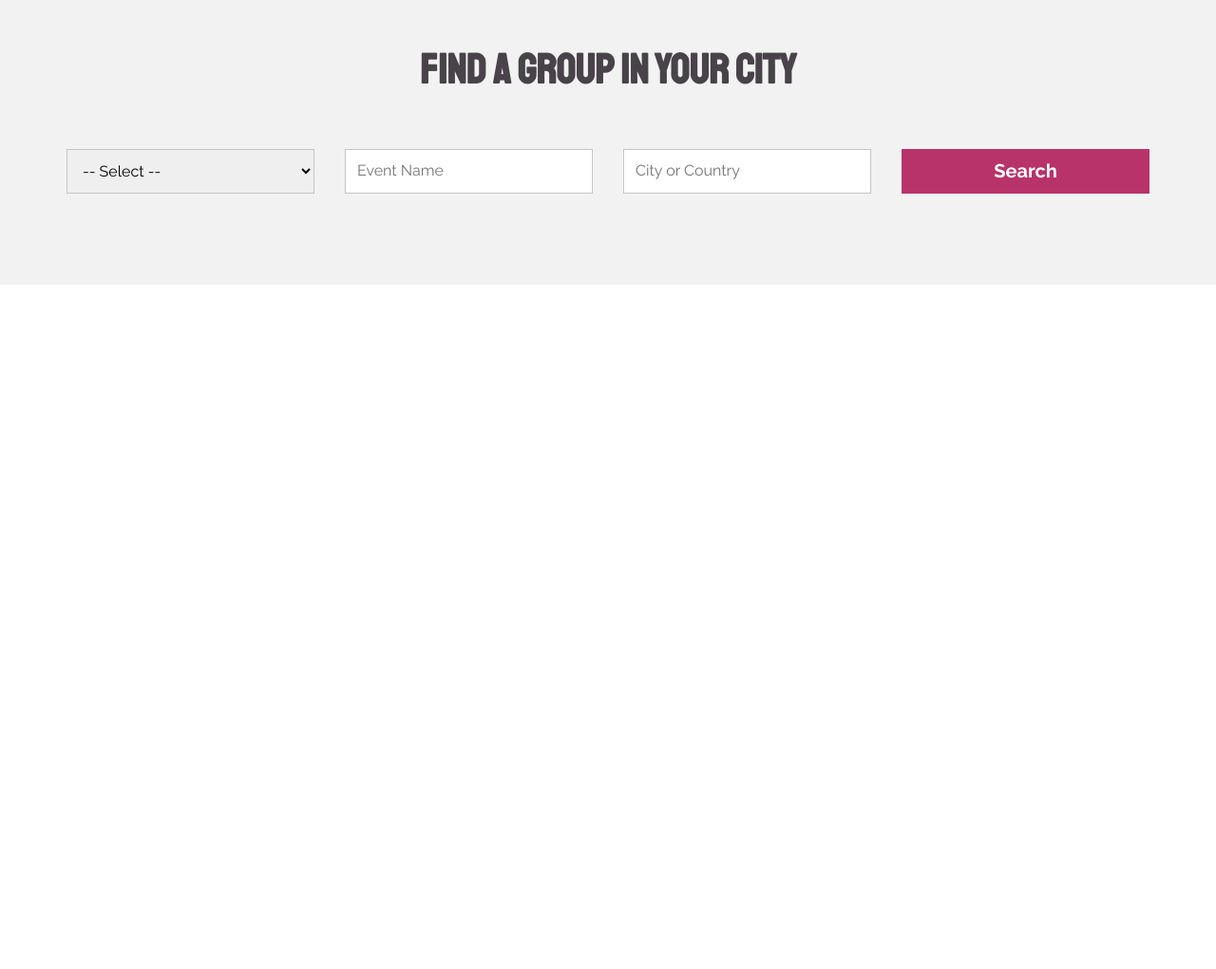
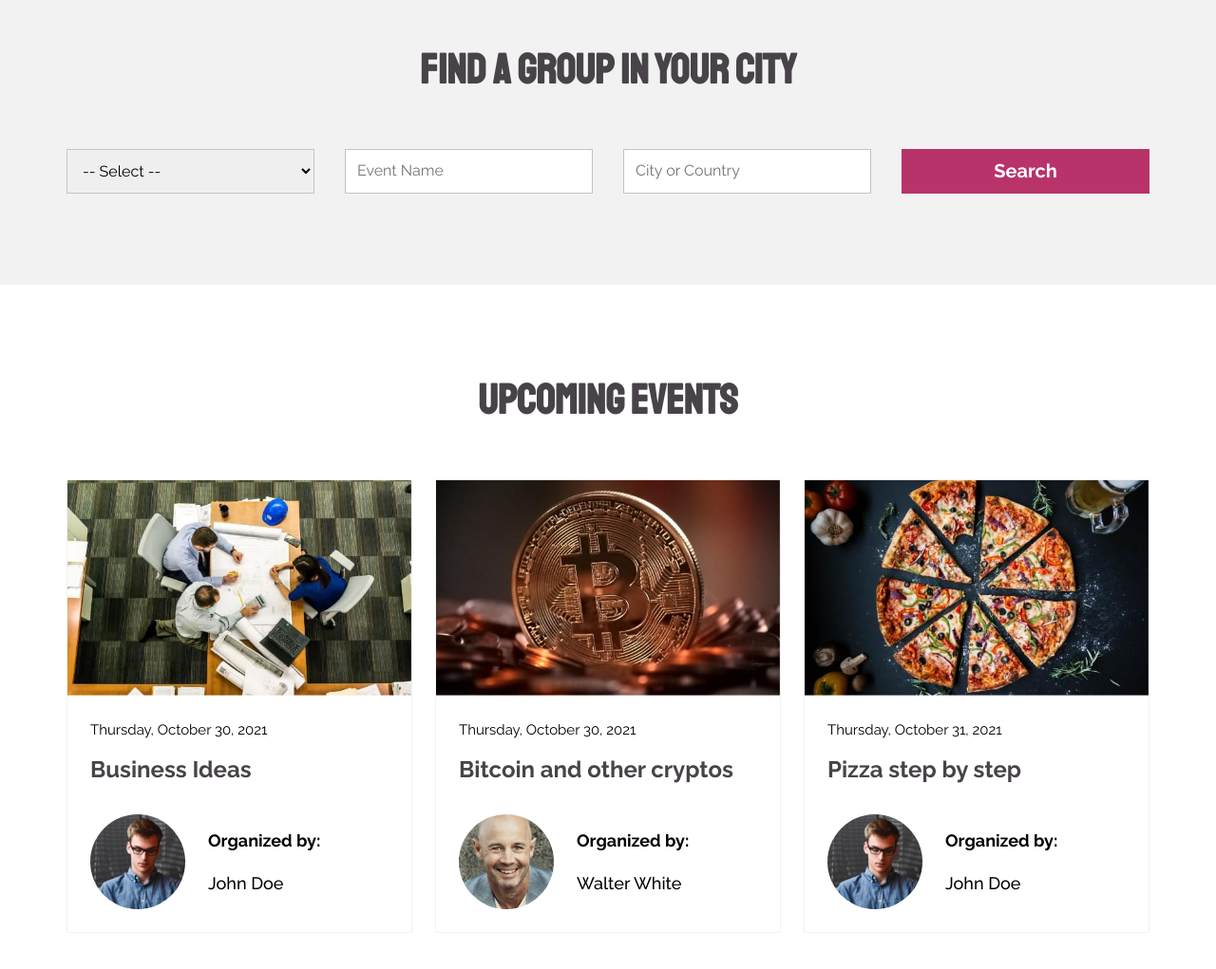
Before and after one commit to enriquesamudio99/eleven-meeti-clon, a website: page index.html in a window 1280 px wide. Shown: the part 779-1800 px from the top of the page at 95% size. Before the commit the page ends 1079 px from the top, so only its background shows below. Drawn offline with Linux system fonts and the light colour scheme.

Commit message:
Events Section done

```diff
--- a/index.html
+++ b/index.html
@@ -50,5 +50,74 @@
             </form>
         </div>
     </section>
+
+    <main class="events container section">
+        <h2 class="events__heading">Upcoming events</h2>
+
+        <div class="events__grid">
+            <div class="event">
+                <a href="meeti.html">
+                    <img src="build/img/imagen1.jpg" alt="Event Image" class="event__img">
+
+                    <div class="event__content">
+                        <p class="event__date">Thursday, October 30, 2021</p>
+                        <h3 class="event__name">Business Ideas</h3>
+
+                        <div class="event__author">
+                            <div class="event__author-img">
+                                <img src="build/img/perfil1.jpg" alt="">
+                            </div>
+                            <div class="event__author-info">
+                                <p class="event__organizer-text">Organized by: </p>
+                                <p class="event__organizer-name">John Doe</p>
+                            </div>
+                        </div>
+                    </div>
+                </a>
+            </div>
+
+            <div class="event">
+                <a href="meeti.html">
+                    <img src="build/img/imagen2.jpg" alt="Event Image" class="event__img">
+
+                    <div class="event__content">
+                        <p class="event__date">Thursday, October 30, 2021</p>
+                        <h3 class="event__name">Bitcoin and other cryptos</h3>
+
+                        <div class="event__author">
+                            <div class="event__author-img">
+                                <img src="build/img/perfil2.jpg" alt="">
+                            </div>
+                            <div class="event__author-info">
+                                <p class="event__organizer-text">Organized by: </p>
+                                <p class="event__organizer-name">Walter White</p>
+                            </div>
+                        </div>
+                    </div>
+                </a>
+            </div>
+
+            <div class="event">
+                <a href="meeti.html">
+                    <img src="build/img/imagen3.jpg" alt="Event Image" class="event__img">
+
+                    <div class="event__content">
+                        <p class="event__date">Thursday, October 31, 2021</p>
+                        <h3 class="event__name">Pizza step by step</h3>
+
+                        <div class="event__author">
+                            <div class="event__author-img">
+                                <img src="build/img/perfil1.jpg" alt="">
+                            </div>
+                            <div class="event__author-info">
+                                <p class="event__organizer-text">Organized by: </p>
+                                <p class="event__organizer-name">John Doe</p>
+                            </div>
+                        </div>
+                    </div>
+                </a>
+            </div>
+        </div>
+    </main>
 </body>
 </html>
--- a/src/scss/base/_variables.scss
+++ b/src/scss/base/_variables.scss
@@ -12,7 +12,7 @@ $xxl: 1400px;
 // Colors
 $primary: #B8336A;
 $secondary: #068D9D;
-$tertiary:  #ff6600;
+$tertiary:  #dd5901;
 $black: #000;
 $white: #FFFFFF;
 $gray: #484349;
--- /dev/null
+++ b/src/scss/ui/content/_events.scss
@@ -0,0 +1,70 @@
+@use "base/variables" as v;
+@use "base/mixins" as m;
+
+.events {
+
+    &__heading {
+        margin-bottom: v.$gutter;
+        text-align: center;
+        color: v.$gray;
+    }
+
+    &__grid {
+        @include m.grid(1,1.5rem);
+
+        @include m.sm {
+            grid-template-columns: repeat(2,1fr);
+        }
+
+        @include m.lg {
+            grid-template-columns: repeat(3,1fr);
+        }
+    }
+
+}
+
+.event {
+    border: 1px solid v.$lightGray;
+
+    &__content {
+        padding: 1.5rem;
+    }
+
+    &__date {
+        font-size: 0.938rem;
+    }
+
+    &__name {
+        color: v.$gray;
+        font-family: v.$mainFont;
+        font-size: 1.25rem;
+        margin-bottom: 2rem;
+
+        @include m.xl {
+            font-size: 1.5rem;
+        }
+    }
+
+    &__author {
+        display: flex;
+        align-items: center;
+    }
+
+    &__author-img {
+        width: 100px;
+        border-radius: 50%;
+        overflow: hidden;
+        margin-right: 1.5rem;
+    }
+
+    &__organizer-text {
+        font-weight: 700;
+        font-size: 1.125rem;
+    }
+
+    &__organizer-name {
+        margin: 0;
+        font-weight: 500;
+        font-size: 1.125rem;
+    }
+}
--- a/src/scss/ui/content/_index.scss
+++ b/src/scss/ui/content/_index.scss
@@ -1,2 +1,3 @@
 @forward "hero";
 @forward "search";
+@forward "events";
```
Also changed, not shown: build/css/app.css, meeti.html (added), 1 other file.
